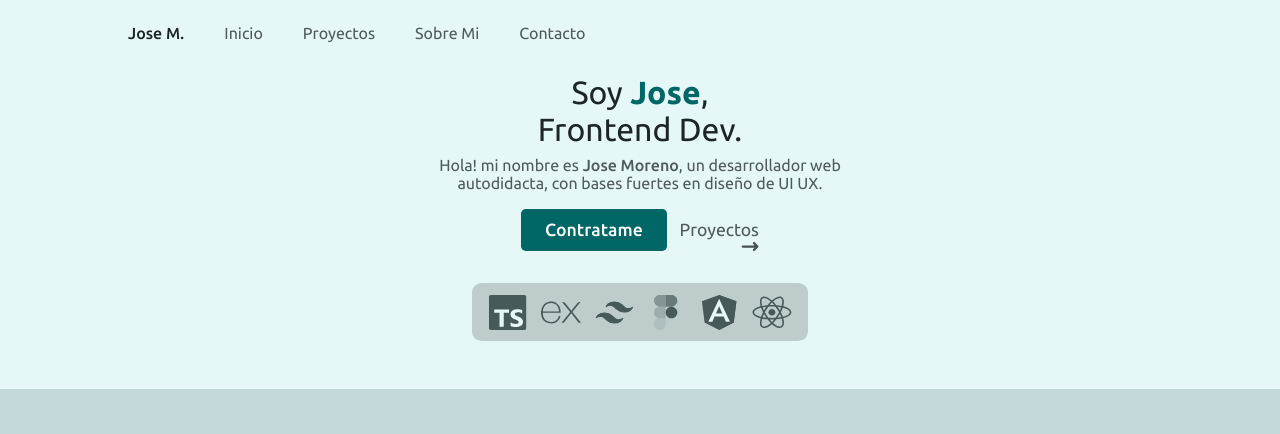
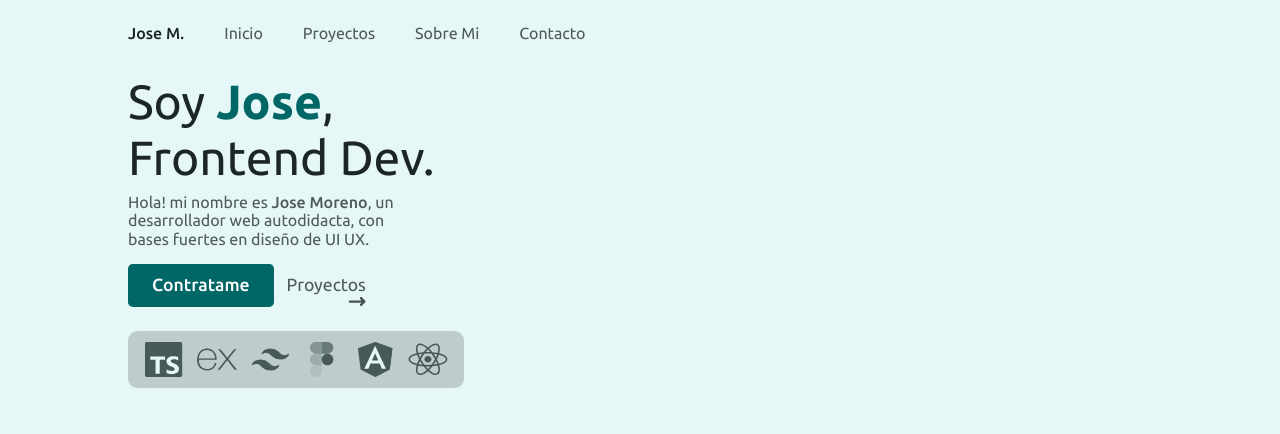
Before and after one commit to JooseMM/portfolio-jm, a website built with Vite: page index.html in a window 1280 px wide. Shown: the top 434 px of the page. Built offline with nearby package versions, Linux system fonts and the light colour scheme.

Commit message:
fix hero for wide screens

```diff
--- a/src/style.css
+++ b/src/style.css
@@ -492,4 +492,25 @@ b:not(.full-name){
   .justify-between {
     justify-content: flex-start;
   }
+  main {
+    text-align: left;
+  }
+  /* hero section */
+  main section:first-child {
+    display: flex;
+    flex-direction: row;
+    align-items: center;
+  }
+  .hero-description {
+    align-items: flex-start;
+  }
+  .hero-description h1 {
+    font-size: 3rem;
+  }
+  .hero-description p {
+    max-width: 30ch;
+  }
+  .hero-description .stack-ct {
+    margin-top: 1.5rem;
+  }
 }
```
